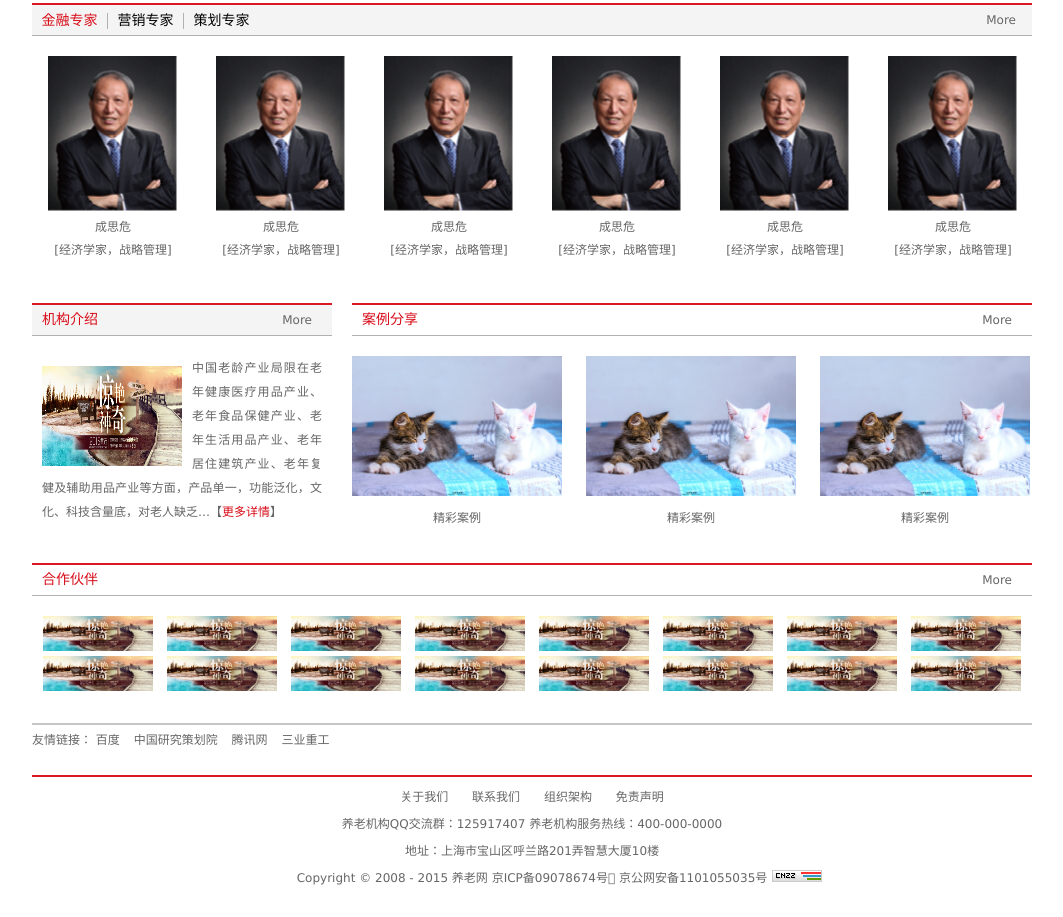
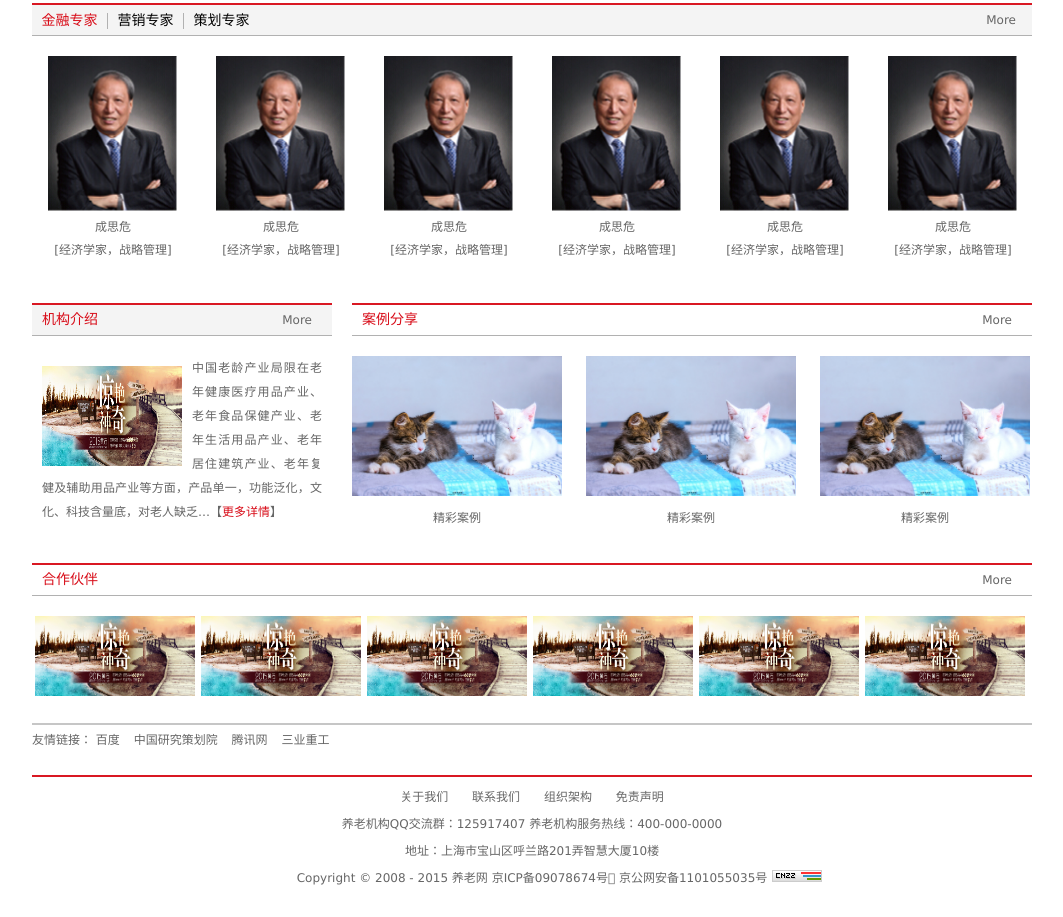
Before and after one commit to shiguanggushi/llcy, a plain HTML site: page index.html in a window 1280 px wide. Shown: the part 1189-2106 px from the top of the page, without its empty margins (108-1171 px from the left). Drawn offline with Linux system fonts and the light colour scheme.

Commit message:
update hzhb
修改合作伙伴显示条数及样式

```diff
--- a/css/style.css
+++ b/css/style.css
@@ -635,9 +635,7 @@
 }
 .llcy-hzhb-contaier .hzhb-content .hzhb-list{
 	float: left;
-	padding-top: 5px;
-	padding-left: 11px;
-	padding-right: 3px;
+	padding:5px 3px;
 }
 /*
  * 友链
--- a/index.html
+++ b/index.html
@@ -56,7 +56,7 @@
         	<div class="llcy-banner">
 				<div id="llcy-banner" class="flexslider">
 					<ul class="slides">
-						<li><div class="img"><img src="img/1.jpg" height="410" width="1000" alt="图1" /></div></li>
+						<li><div class="img"><a href="###"><img src="img/1.jpg" height="410" width="1000" alt="图1" /></a></div></li>
 						<li><div class="img"><img src="img/2.jpg" height="410" width="1000" alt="图2" /></div></li>
 						<li><div class="img"><img src="img/3.jpg" height="410" width="1000" alt="图3" /></div></li>
 						<li><div class="img"><img src="img/4.jpg" height="410" width="1000" alt="图4" /></div></li>
@@ -600,22 +600,12 @@
             			<a href="###" class="hzhb-more">More</a>
             	</div>
             	<div class="hzhb-content">
-            		<a href="###" class="hzhb-list"><img src="img/1.jpg" width="110" height="35"/></a>
-            		<a href="###" class="hzhb-list"><img src="img/1.jpg" width="110" height="35"/></a>
-            		<a href="###" class="hzhb-list"><img src="img/1.jpg" width="110" height="35"/></a>
-            		<a href="###" class="hzhb-list"><img src="img/1.jpg" width="110" height="35"/></a>
-            		<a href="###" class="hzhb-list"><img src="img/1.jpg" width="110" height="35"/></a>
-            		<a href="###" class="hzhb-list"><img src="img/1.jpg" width="110" height="35"/></a>
-            		<a href="###" class="hzhb-list"><img src="img/1.jpg" width="110" height="35"/></a>
-            		<a href="###" class="hzhb-list"><img src="img/1.jpg" width="110" height="35"/></a>
-            		<a href="###" class="hzhb-list"><img src="img/1.jpg" width="110" height="35"/></a>
-            		<a href="###" class="hzhb-list"><img src="img/1.jpg" width="110" height="35"/></a>
-            		<a href="###" class="hzhb-list"><img src="img/1.jpg" width="110" height="35"/></a>
-            		<a href="###" class="hzhb-list"><img src="img/1.jpg" width="110" height="35"/></a>
-            		<a href="###" class="hzhb-list"><img src="img/1.jpg" width="110" height="35"/></a>
-            		<a href="###" class="hzhb-list"><img src="img/1.jpg" width="110" height="35"/></a>
-            		<a href="###" class="hzhb-list"><img src="img/1.jpg" width="110" height="35"/></a>
-            		<a href="###" class="hzhb-list"><img src="img/1.jpg" width="110" height="35"/></a>
+            		<a href="###" class="hzhb-list"><img src="img/1.jpg" width="160" height="80"/></a>
+            		<a href="###" class="hzhb-list"><img src="img/1.jpg" width="160" height="80"/></a>
+            		<a href="###" class="hzhb-list"><img src="img/1.jpg" width="160" height="80"/></a>
+            		<a href="###" class="hzhb-list"><img src="img/1.jpg" width="160" height="80"/></a>
+            		<a href="###" class="hzhb-list"><img src="img/1.jpg" width="160" height="80"/></a>
+            		<a href="###" class="hzhb-list"><img src="img/1.jpg" width="160" height="80"/></a>
             	</div>
             </div>
             <!--友链-->
```
